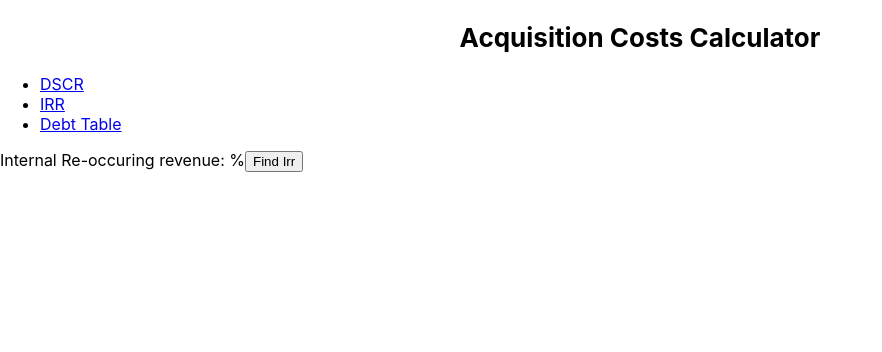
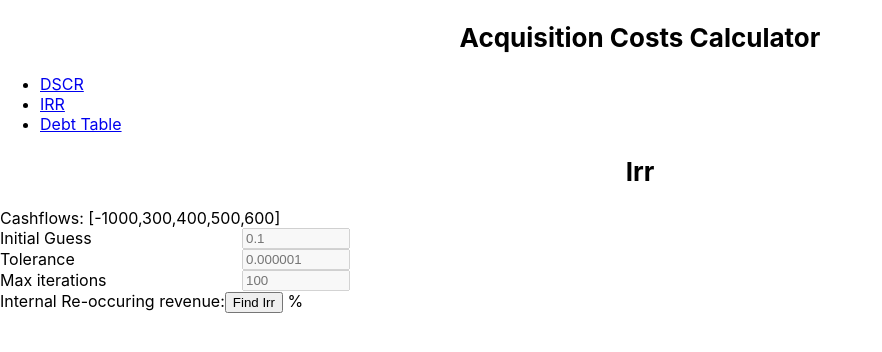
Before and after one commit to TheCoderNamedBridget/AcquisitionCostCalculator, a React (Create React App) app: page /irr in a window 1280 px wide. Shown: the top 352 px of the page, without its empty margins (0-882 px from the left). Built offline with nearby package versions, Linux system fonts and the light colour scheme.

Commit message:
display irr default values

```diff
--- a/src/Pages/Irr.tsx
+++ b/src/Pages/Irr.tsx
@@ -1,5 +1,6 @@
 import { useState } from 'react';
 import { create, all } from 'mathjs';
+import LabelledInput from '../components/LabelledInput';
 
 // TODO: set this up so that someone can enter a list of profits and can get the irr based on that
 
@@ -53,10 +54,22 @@ const Irr = (props: IrrProps) => {
     }
     return (
         <>
+            <h2 className="header">Irr</h2>
+            Cashflows: {JSON.stringify(props.cashFlows)}
+            <LabelledInput disabled labelText="Initial Guess" value={props.initialGuess} setValue={function (newValue: number): void {
+                throw new Error('Function not implemented.');
+            }} />
+            <LabelledInput disabled labelText="Tolerance" value={props.tolerance} setValue={function (newValue: number): void {
+                throw new Error('Function not implemented.');
+            }} />
+            <LabelledInput disabled labelText="Max iterations" value={props.maxIterations} setValue={function (newValue: number): void {
+                throw new Error('Function not implemented.');
+            }} />
             <label>
-                Internal Re-occuring revenue: {irr && (irr * 100).toFixed(2)} %
+                Internal Re-occuring revenue:
             </label>
             <button onClick={() => findIrrNow()}>Find Irr</button>
+            {irr && (irr * 100).toFixed(2)} %
         </>
     )
 }
```
